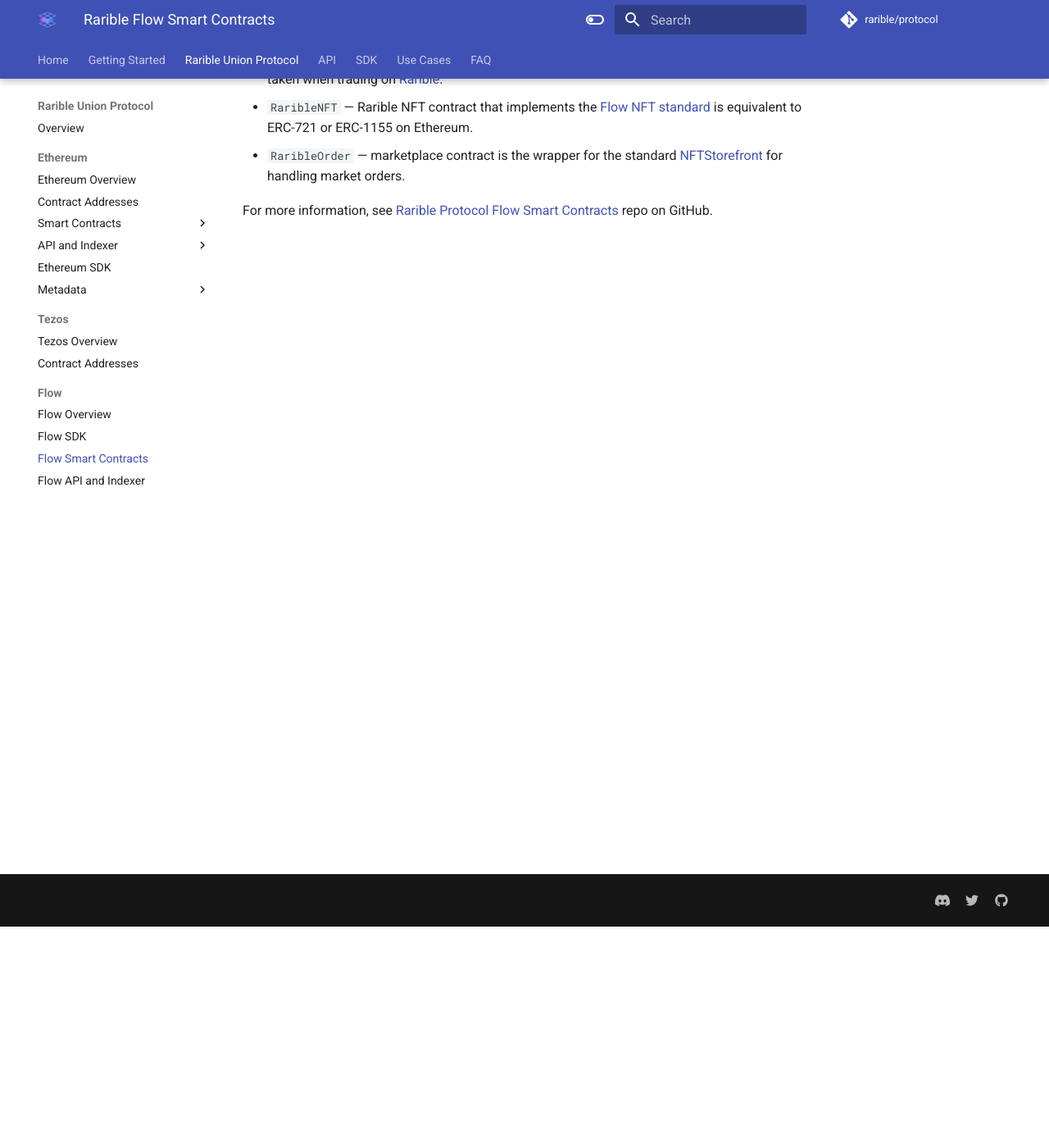
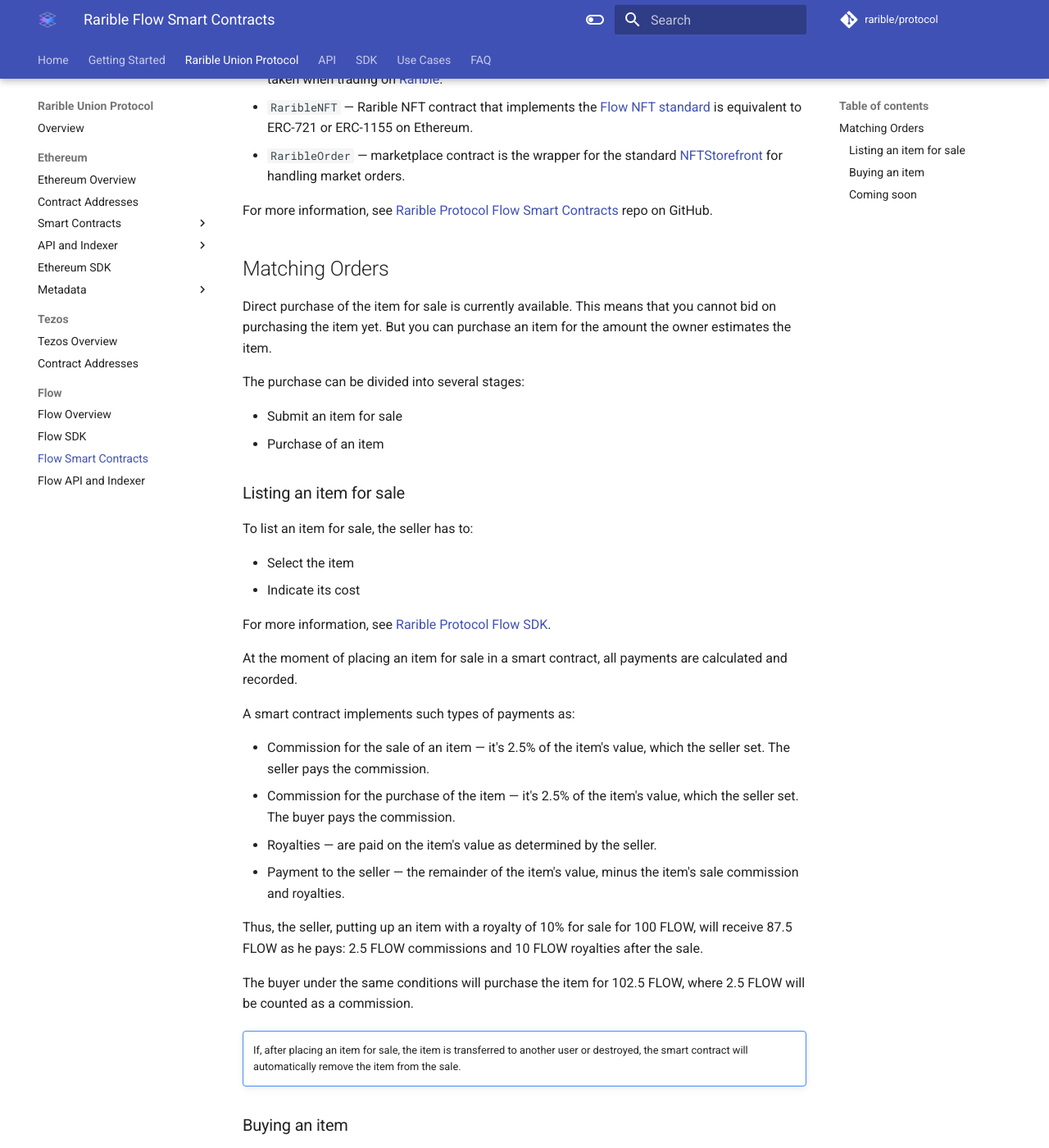
Before and after one commit to rarible/protocol, an MkDocs documentation site: the page built from docs/flow/flow-smart-contracts.md, in a window 1280 px wide and 1400 px high, scrolled down 270 px. Shown: the whole window at 82% size. Built offline with MkDocs 1.6.1 and Material for MkDocs 9.7.7, drawn with Linux system fonts in a browser that asks for light colours; comment, search, counter and statistics services are not loaded; some of the changed text lies outside the part shown.

Commit message:
feat: add flow matching orders info, update flow overview

```diff
--- a/docs/flow/flow-smart-contracts.md
+++ b/docs/flow/flow-smart-contracts.md
@@ -13,3 +13,52 @@
 * `RaribleOrder` — marketplace contract is the wrapper for the standard [NFTStorefront](https://github.com/onflow/nft-storefront) for handling market orders.
 
 For more information, see [Rarible Protocol Flow Smart Contracts](https://github.com/rarible/flow-contracts) repo on GitHub.
+
+## Matching Orders
+
+Direct purchase of the item for sale is currently available. This means that you cannot bid on purchasing the item yet. But you can purchase an item for the amount the owner estimates the item.
+
+The purchase can be divided into several stages:
+
+* Submit an item for sale
+* Purchase of an item
+
+### Listing an item for sale
+
+To list an item for sale, the seller has to:
+
+* Select the item
+* Indicate its cost
+
+For more information, see [Rarible Protocol Flow SDK](flow-sdk.md#create-sell-order).
+
+At the moment of placing an item for sale in a smart contract, all payments are calculated and recorded.
+
+A smart contract implements such types of payments as:
+
+* Commission for the sale of an item — it's 2.5% of the item's value, which the seller set. The seller pays the commission.
+* Commission for the purchase of the item — it's 2.5% of the item's value, which the seller set. The buyer pays the commission.
+* Royalties — are paid on the item's value as determined by the seller.
+* Payment to the seller — the remainder of the item's value, minus the item's sale commission and royalties.
+
+Thus, the seller, putting up an item with a royalty of 10% for sale for 100 FLOW, will receive 87.5 FLOW as he pays: 2.5 FLOW commissions and 10 FLOW royalties after the sale.
+
+The buyer under the same conditions will purchase the item for 102.5 FLOW, where 2.5 FLOW will be counted as a commission.
+
+!!! note ""
+
+    If, after placing an item for sale, the item is transferred to another user or destroyed, the smart contract will automatically remove the item from the sale.
+
+### Buying an item
+
+The buyer needs to provide the order ID and the item owner to buy an item. During the execution of the transaction, the buyer must have sufficient funds to purchase the item.
+
+For more information, see [Rarible Protocol Flow SDK](flow-sdk.md#buy-an-item).
+
+### Coming soon
+
+Soon we will implement the following features:
+
+* Put an item up for auction
+* Place a bid on an item
+* Accept a bid
```
Also changed, not shown: docs/flow/flow-overview.md (+12 -14 lines).
